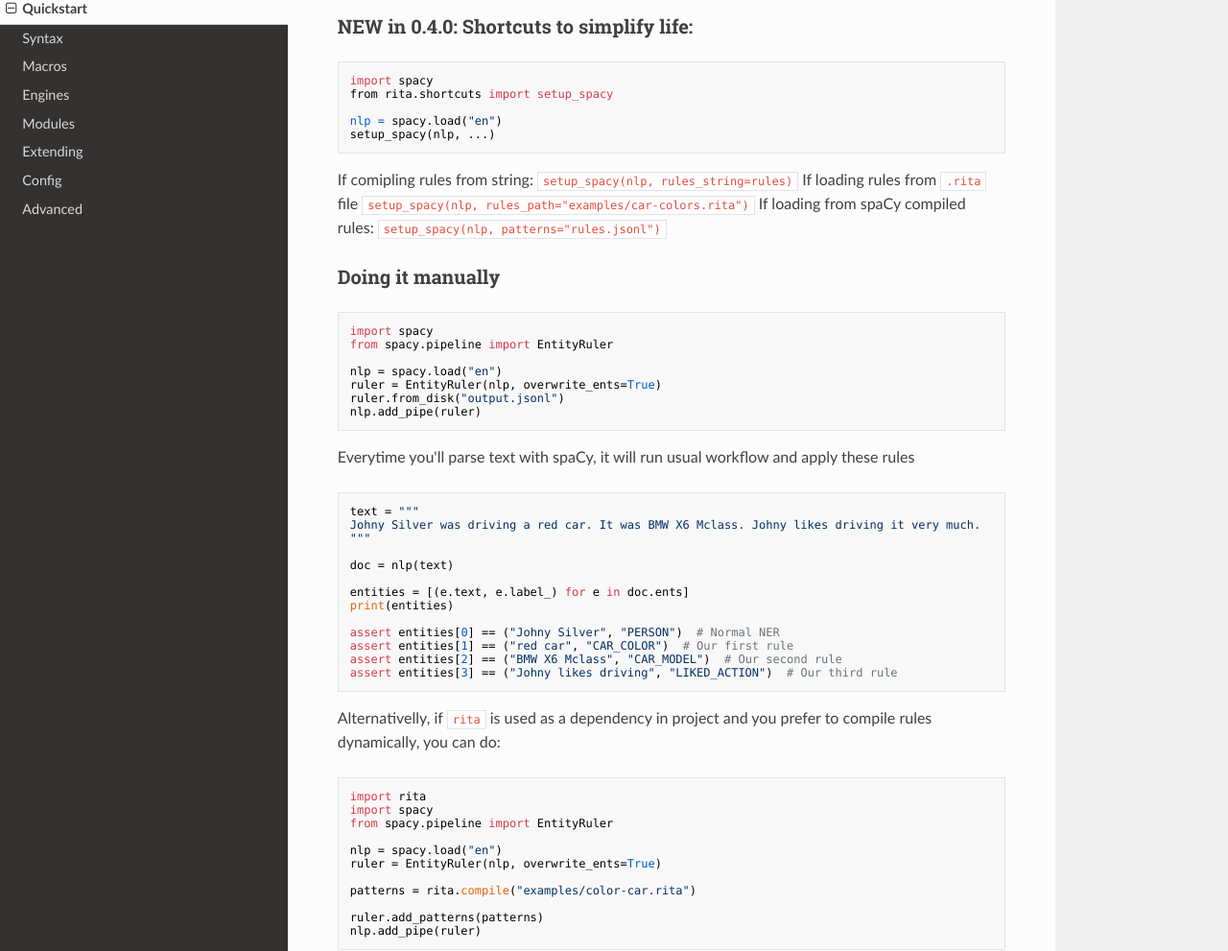
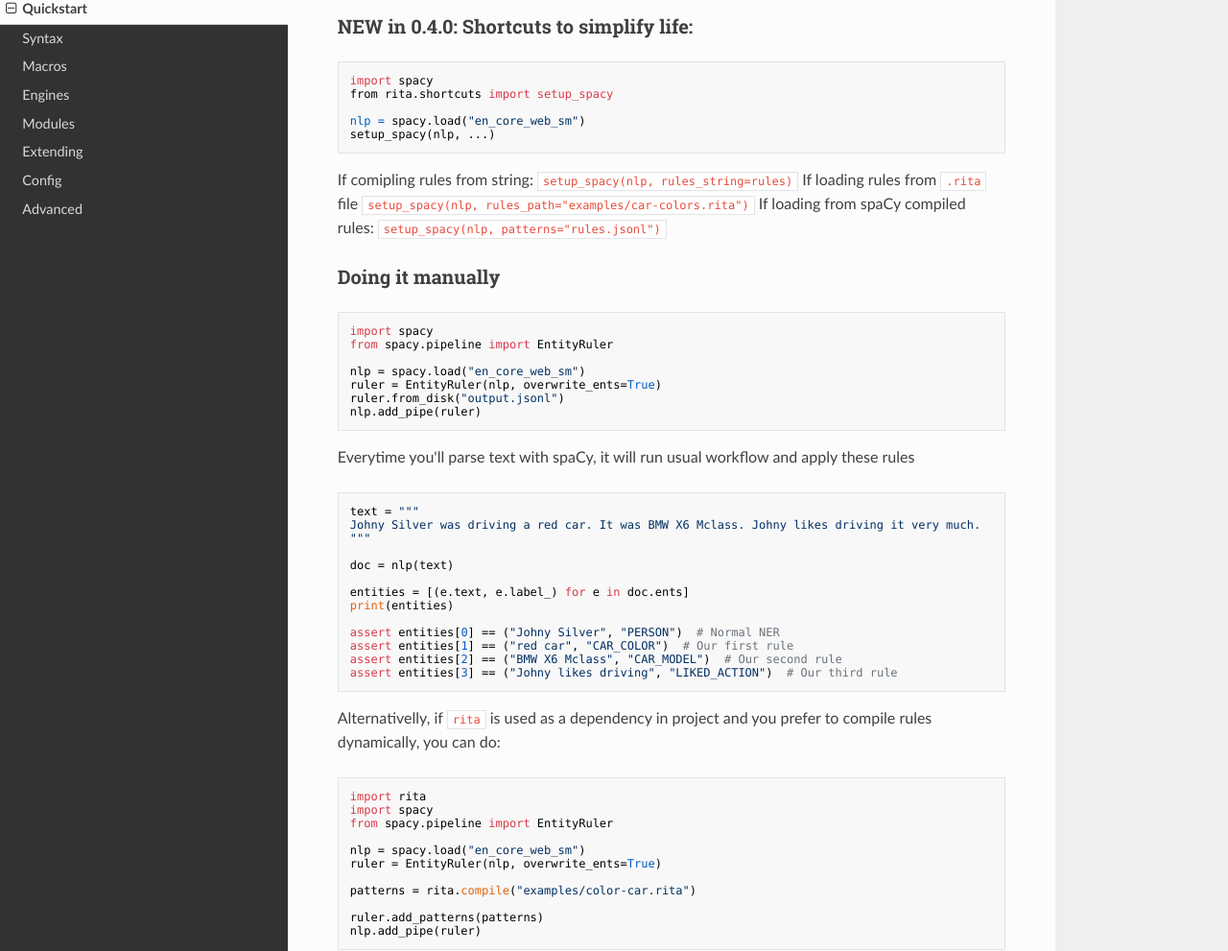
Before and after one commit to zaibacu/rita-dsl, an MkDocs documentation site: the page built from docs/quickstart.md, in a window 1280 px wide and 1400 px high, scrolled down 471 px. Shown: the part 141-1132 px from the top of the window at 96% size. Built offline with MkDocs 1.6.1, drawn with Linux system fonts in a browser that asks for light colours; nearby versions of some CDN libraries.

Commit message:
Fix loading model with full name

````diff
--- a/docs/quickstart.md
+++ b/docs/quickstart.md
@@ -27,7 +27,7 @@ Now you can compile these rules `rita -f <your-file>.rita output.jsonl`
 import spacy
 from rita.shortcuts import setup_spacy
 
-nlp = spacy.load("en")
+nlp = spacy.load("en_core_web_sm")
 setup_spacy(nlp, ...)
 ```
 
@@ -43,7 +43,7 @@ If loading from spaCy compiled rules:
 import spacy
 from spacy.pipeline import EntityRuler
 
-nlp = spacy.load("en")
+nlp = spacy.load("en_core_web_sm")
 ruler = EntityRuler(nlp, overwrite_ents=True)
 ruler.from_disk("output.jsonl")
 nlp.add_pipe(ruler)
@@ -74,7 +74,7 @@ import rita
 import spacy
 from spacy.pipeline import EntityRuler
 
-nlp = spacy.load("en")
+nlp = spacy.load("en_core_web_sm")
 ruler = EntityRuler(nlp, overwrite_ents=True)
 
 patterns = rita.compile("examples/color-car.rita")
````
Also changed, not shown: 3 other files.
